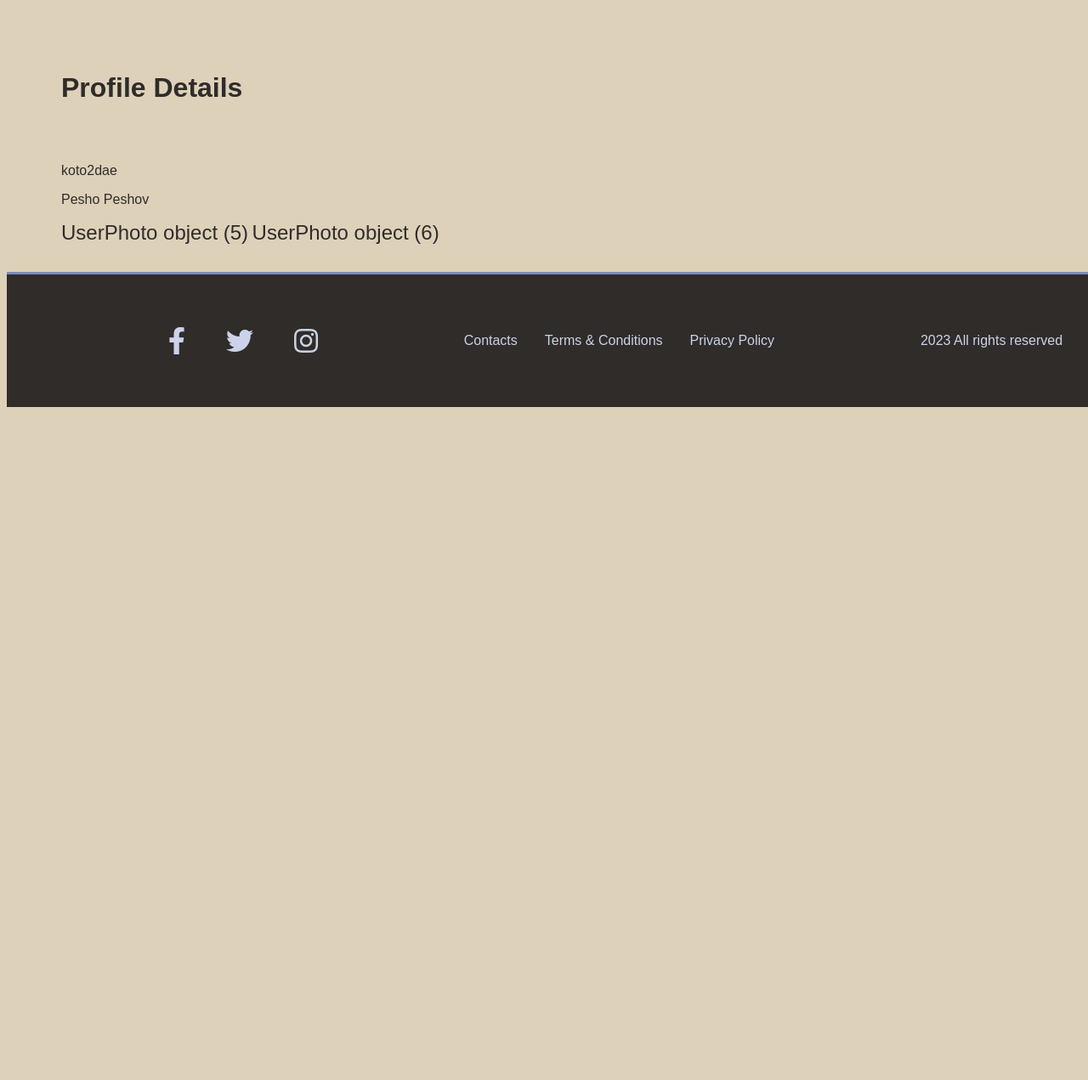
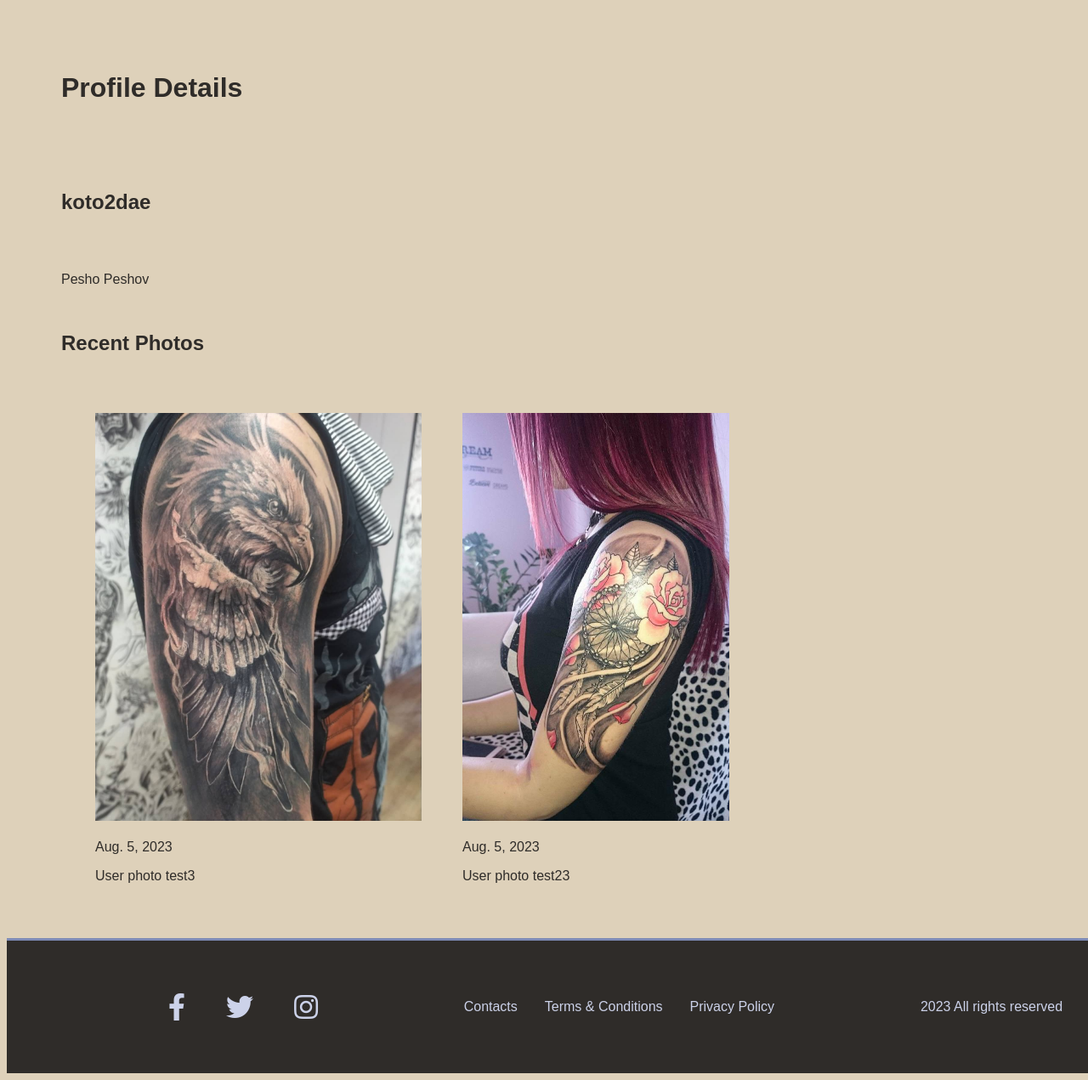
Before and after one commit to StanVas/SoftUni-Final-Project, a Django app: page /accounts/profile/6/ in a window 1280 px wide; the page is wider, and only the part inside the window is pictured. Shown: the part 173-1444 px from the top of that part at 85% size. Before the commit the page ends 652 px from the top of that part, so only its background shows below. Run offline with Django 4.2, Linux system fonts and the light colour scheme; data comes from the database, SQL or seed files in the repository; both versions use the stored data as it was after the commit; parts of the project's set-up code (start-up, migrations or seed data) failed here and were passed over; some libraries are stand-ins or nearby versions.

Commit message:
Added CSS for Photos App and worked on the functionalities in Photos templates

```diff
--- a/tattoo_web/static_files/css/base.css
+++ b/tattoo_web/static_files/css/base.css
@@ -108,7 +108,7 @@ main * {
     color: hsl(33.33deg 6.24% 17.19%);
 }
 
-.articles, .art-photos{
+.articles, .art-photos, .user-photos{
     display: flex;
     gap: 48px;
 }
@@ -128,7 +128,12 @@ main * {
     max-height: 320px;
 }
 
-.art-photos img{
+.art-photo img{
+    max-width: 600px;
+    max-height: 480px;
+}
+
+.user-photo img{
     max-width: 600px;
     max-height: 480px;
 }
--- a/tattoo_web/tattoo_web/photos/models.py
+++ b/tattoo_web/tattoo_web/photos/models.py
@@ -12,11 +12,11 @@ class ArtistPhoto(models.Model):
     # TODO: change this to ImageField / make it blank=False
     photo = models.ImageField(
         upload_to='images',
-        null=False,
-        blank=False,
         validators=(
             validate_file_size,
         ),
+        null=False,
+        blank=False,
     )
 
     description = models.CharField(
@@ -42,11 +42,11 @@ class UserPhoto(models.Model):
     # TODO: change this to ImageField / make it blank=False
     photo = models.ImageField(
         upload_to='images',
-        null=False,
-        blank=True,
         validators=(
             validate_file_size,
         ),
+        null=False,
+        blank=True,
     )
 
     description = models.CharField(
--- a/tattoo_web/templates/accounts/profile-details-page.html
+++ b/tattoo_web/templates/accounts/profile-details-page.html
@@ -5,22 +5,44 @@
 
     <div>
         {% if user.is_authenticated and user.pk == profile.pk or user.is_staff %}
-            <a href="{% url 'add user photo' pk=object.pk %}">Add Photo</a>
-            <a href="{% url 'edit user' pk=object.pk %}">Edit Profile</a>
-            <a href="{% url 'delete user' pk=object.pk %}">Delete Profile</a>
+            <ul class="special-btn">
+                <li>
+                    <a href="{% url 'add user photo' pk=object.pk %}">Add Photo</a>
+                </li>
+                <li>
+                    <a href="{% url 'edit user' pk=object.pk %}">Edit Profile</a>
+                </li>
+                <li>
+                    <a href="{% url 'delete user' pk=object.pk %}">Delete Profile</a>
+                </li>
+            </ul>
         {% endif %}
 
-        <p>{{ profile.username }}</p>
-        {# TODO: fix full_name  #}
-        {#        <p>First Name: {{ profile.first_name }}</p>#}
-        {#        <p>Last Name: {{ profile.last_name }}</p>#}
+        <h2>{{ profile.username }}</h2>
+
         {% if profile.full_name %}
             <p>{{ profile.full_name }}</p>
         {% endif %}
 
-        {% for photo in profile.userphoto_set.all %}
-            <a href="{% url 'details user photo' pk=photo.pk %}">{{ photo }}</a>
-        {% endfor %}
+        {% if not profile.userphoto_set.all %}
+            No Photos
+        {% else %}
+            <h2>Recent Photos</h2>
+            <ul class="user-photos">
+            {% for photo in profile.userphoto_set.all %}
+                <li class="user-photo">
+                    <a href="{% url 'details user photo' pk=photo.pk %}">
+                        <img src="{{ photo.photo.url }}" alt="{{ photo.description }}">
+                    </a>
+                    <p>
+                        {{ photo.date_of_publication }}
+                    </p>
+                    <p>
+                        {{ photo.description }}
+                    </p>
+                </li>
+            {% endfor %}
+        {% endif %}
+        </ul>
     </div>
-
 {% endblock %}
--- a/tattoo_web/templates/articles/article-create-page.html
+++ b/tattoo_web/templates/articles/article-create-page.html
@@ -11,7 +11,7 @@
 
             <button class="submit-btn" type="submit">Create Article</button>
 
-            <a class="back-btn" href="{% url 'articles list' %}">Go Back</a>
+            <a class="anchor_button" href="{% url 'articles list' %}">Go Back</a>
         </form>
     </div>
 {% endblock %}
--- a/tattoo_web/templates/articles/article-delete-page.html
+++ b/tattoo_web/templates/articles/article-delete-page.html
@@ -8,7 +8,7 @@
 
             <button class="submit-btn" type="submit">Delete</button>
 
-            <a class="back-btn" href="{% url 'details article' pk=object.pk %}">Go Back</a>
+            <a class="anchor_button" href="{% url 'details article' pk=object.pk %}">Go Back</a>
         </form>
     </div>
 {% endblock %}
--- a/tattoo_web/templates/articles/article-edit-page.html
+++ b/tattoo_web/templates/articles/article-edit-page.html
@@ -44,7 +44,7 @@
 
             <button class="submit-btn" type="submit">Save Changes</button>
 
-            <a class="back-btn" href="{% url 'details article' pk=object.pk %}">Go Back</a>
+            <a class="anchor_button" href="{% url 'details article' pk=object.pk %}">Go Back</a>
         </form>
     </section>
 {% endblock %}
--- a/tattoo_web/templates/photos/photo-add-page.html
+++ b/tattoo_web/templates/photos/photo-add-page.html
@@ -11,7 +11,7 @@
 
             <button class="submit-btn" type="submit">Add Photo</button>
 
-            <a class="back-btn" href="{% url 'gallery' %}">Go Back</a>
+            <a class="anchor_button" href="{% url 'gallery' %}">Go Back</a>
         </form>
     </div>
 {% endblock %}
--- a/tattoo_web/templates/photos/photo-delete-page.html
+++ b/tattoo_web/templates/photos/photo-delete-page.html
@@ -8,7 +8,7 @@
 
             <button class="submit-btn" type="submit">Delete</button>
 
-            <a class="back-btn" href="{% url 'details photo' pk=object.pk %}">Go Back</a>
+            <a class="anchor_button" href="{% url 'details photo' pk=object.pk %}">Go Back</a>
         </form>
     </div>
 {% endblock %}
--- a/tattoo_web/templates/photos/photo-edit-page.html
+++ b/tattoo_web/templates/photos/photo-edit-page.html
@@ -10,7 +10,7 @@
 
             <button class="submit-btn" type="submit">Edit Photo</button>
 
-            <a class="back-btn" href="{% url 'details photo' pk=object.pk %}">Go Back</a>
+            <a class="anchor_button" href="{% url 'details photo' pk=object.pk %}">Go Back</a>
         </form>
     </div>
 {% endblock %}
--- a/tattoo_web/templates/photos/user_photo-add-page.html
+++ b/tattoo_web/templates/photos/user_photo-add-page.html
@@ -3,7 +3,7 @@
     <div>
         <h2>Add photo</h2>
         {% if user.is_authenticated and user.pk == request.user.pk %}
-            <form action="{% url 'add user photo' pk=request.user.pk %}" method="POST">
+            <form class="form" action="{% url 'add user photo' pk=request.user.pk %}" method="POST" enctype="multipart/form-data">
 
                 {{ form.as_p }}
 
--- a/tattoo_web/templates/photos/user_photo-delete-page.html
+++ b/tattoo_web/templates/photos/user_photo-delete-page.html
@@ -2,7 +2,7 @@
 {% block page_content %}
     <div>
         {% if request.user.is_staff or object.user.pk == request.user.pk %}
-            <form action="{% url 'delete user photo' pk=object.pk %}" method="POST">
+            <form class="form" action="{% url 'delete user photo' pk=object.pk %}" method="POST">
                 <h2>Delete Photo</h2>
 
                 {% csrf_token %}
--- a/tattoo_web/templates/photos/user_photo-edit-page.html
+++ b/tattoo_web/templates/photos/user_photo-edit-page.html
@@ -3,13 +3,13 @@
     <div>
         {% if request.user.is_staff or object.user.pk == request.user.pk %}
             <h2>Edit Photo</h2>
-            <form action="{% url 'edit user photo' pk=object.pk %}" method="POST">
+            <form action="{% url 'edit user photo' pk=object.pk %}" method="POST" enctype="multipart/form-data">
 
                 {{ form.as_p }}
 
                 {% csrf_token %}
 
-                <button type="submit">Edit Photo</button>
+                <button class="submit-btn" type="submit">Edit Photo</button>
 
                 <a class="anchor_button" href="{% url 'details user' pk=object.user.pk %}">Go to Profile</a>
             </form>
--- a/tattoo_web/templates/photos/user_photo_gallery.html
+++ b/tattoo_web/templates/photos/user_photo_gallery.html
@@ -6,13 +6,14 @@
             <h3>No Photos</h3>
         {% else %}
             <h2>Recent Photos</h2>
-            <ul>
+            <ul class="user-photos">
                 {% for user_photo in user_photos %}
                     <li class="user-photo">
                         <a href="{% url 'details user photo' pk=user_photo.pk %}">
                             <img src="{{ user_photo.photo.url }}" alt="{{ user_photo.description }}">
                         </a>
                         <p>
+                            <a href="{% url 'details user' pk=user_photo.user.pk %}">{{ user_photo.user.username }}</a>
                             {{ user_photo.date_of_publication }}
                         </p>
                         <p>
```
Also changed, not shown: tattoo_web/templates/common/home.html (+11 -7 lines), tattoo_web/templates/photos/user_photo-details-page.html (+9 -9 lines), tattoo_web/db.sqlite3, tattoo_web/media/images/246586172_1214167109070917_2898446755130274298_n.jpg (added), tattoo_web/media/images/246586172_1214167109070917_2898446755130274298_n_3wJdjgZ.jpg (added), tattoo_web/media/images/30572322_352607841893519_6065682147176456612_n_QLps1Ei.jpg (added), tattoo_web/media/images/30572322_352607841893519_6065682147176456612_n_vzNxavN.jpg (added).
